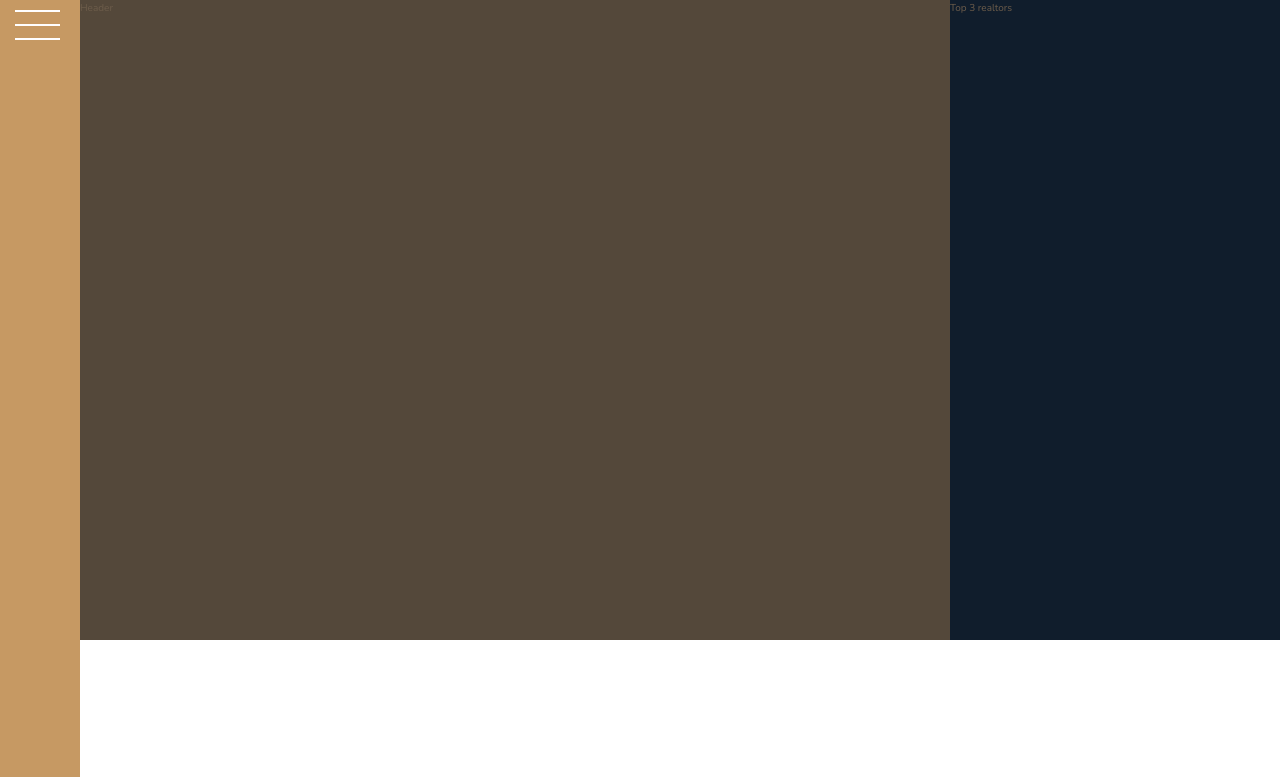
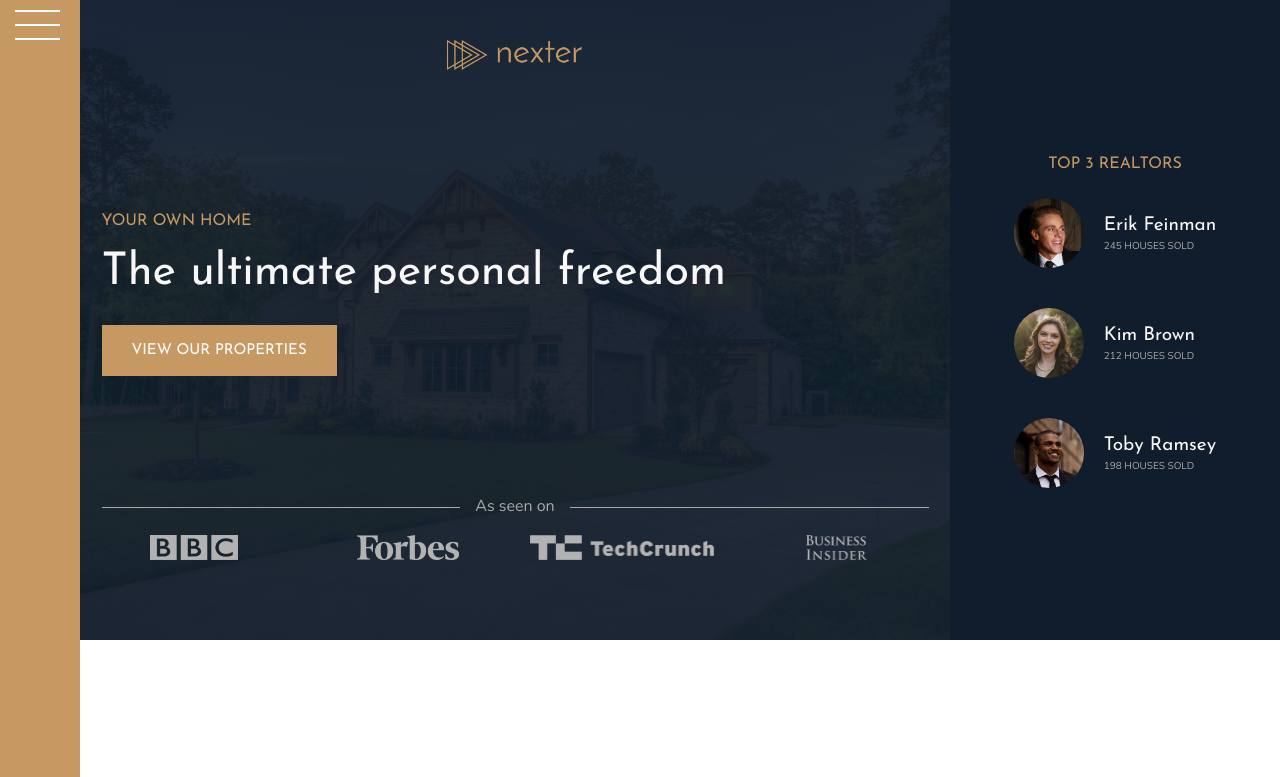
Before and after one commit to pie08/nexter, a website built with Parcel: page index.html in a window 1280 px wide. Shown: the top 777 px of the page. Built offline with nearby package versions, Linux system fonts and the light colour scheme.

Commit message:
desktop layout finished

```diff
--- a/index.html
+++ b/index.html
@@ -21,9 +21,42 @@
       </button>
     </div>
 
-    <header class="header">Header</header>
+    <header class="header">
+      <img src="img/logo.png" alt="Nexter logo" class="header__logo" />
+      <h3 class="heading-3">Your own home</h3>
+      <h1 class="heading-1">The ultimate personal freedom</h1>
+      <button class="btn header__btn">View our properties</button>
+      <div class="header__seenon-text">As seen on</div>
+      <div class="header__seenon-logos">
+        <img src="img/logo-bbc.png" alt="Seen on BBC" />
+        <img src="img/logo-forbes.png" alt="Seen on Forbes" />
+        <img src="img/logo-techcrunch.png" alt="Seen on Tech Crunch" />
+        <img src="img/logo-bi.png" alt="Seen on Business Insider" />
+      </div>
+    </header>
 
-    <div class="realtors">Top 3 realtors</div>
+    <div class="realtors">
+      <h3 class="heading-3">Top 3 realtors</h3>
+      <div class="realtors__list">
+        <img src="img/realtor-1.jpeg" alt="Realtor" class="realtors__img" />
+        <div class="realtors__details">
+          <h4 class="heading-4 heading-4--light">Erik Feinman</h4>
+          <p class="realtors__sold">245 houses sold</p>
+        </div>
+
+        <img src="img/realtor-2.jpeg" alt="Realtor" class="realtors__img" />
+        <div class="realtors__details">
+          <h4 class="heading-4 heading-4--light">Kim Brown</h4>
+          <p class="realtors__sold">212 houses sold</p>
+        </div>
+
+        <img src="img/realtor-3.jpeg" alt="Realtor" class="realtors__img" />
+        <div class="realtors__details">
+          <h4 class="heading-4 heading-4--light">Toby Ramsey</h4>
+          <p class="realtors__sold">198 houses sold</p>
+        </div>
+      </div>
+    </div>
 
     <section class="features">
       <div class="feature">
--- a/sass/_header.scss
+++ b/sass/_header.scss
@@ -1,4 +1,59 @@
 .header {
-  background-color: $color-grey-dark-1;
   grid-column: full-start / col-end 6;
+  background-image: linear-gradient(
+      rgba($color-secondary, 0.93),
+      rgba($color-secondary, 0.93)
+    ),
+    url("../img/hero.jpeg");
+  background-size: cover;
+  background-position: center;
+  padding: 8rem;
+  padding-top: 4rem;
+
+  display: grid;
+  grid-template-rows: 1fr min-content 6rem 1fr;
+  grid-template-columns: max-content;
+  row-gap: 1.5rem;
+
+  justify-content: center;
+
+  &__logo {
+    height: 3rem;
+    justify-self: center;
+  }
+
+  &__btn {
+    align-self: start;
+    justify-self: start;
+  }
+
+  &__seenon-text {
+    display: grid;
+    grid-template-columns: 1fr max-content 1fr;
+    align-items: center;
+    gap: 1.5rem;
+
+    font-size: 1.6rem;
+    color: $color-grey-light-2;
+
+    &::before,
+    &::after {
+      content: "";
+      height: 1px;
+      display: block;
+      background-color: currentColor;
+    }
+  }
+
+  &__seenon-logos {
+    display: grid;
+    grid-template-columns: repeat(4, 1fr);
+    column-gap: 3rem;
+    justify-items: center;
+
+    & img {
+      height: 2.5rem;
+      filter: brightness(70%);
+    }
+  }
 }
--- a/sass/_realtors.scss
+++ b/sass/_realtors.scss
@@ -1,4 +1,31 @@
 .realtors {
   background-color: $color-secondary;
   grid-column: col-start 7 / full-end;
+  padding: 3rem;
+
+  display: grid;
+  align-content: center;
+  justify-content: center;
+  justify-items: center;
+  row-gap: 2rem;
+
+  &__list {
+    display: grid;
+    grid-template-columns: min-content max-content;
+    column-gap: 2rem;
+    row-gap: 5vh;
+    align-items: center;
+  }
+
+  &__img {
+    width: 7rem;
+    border-radius: 50%;
+    display: block;
+  }
+
+  &__sold {
+    text-transform: uppercase;
+    color: $color-grey-light-2;
+    margin-top: -3px;
+  }
 }
--- a/sass/_typography.scss
+++ b/sass/_typography.scss
@@ -6,6 +6,9 @@
 .heading {
   &-1 {
     @extend %heading;
+    font-size: 4.5rem;
+    color: $color-grey-light-1;
+    line-height: 1;
   }
 
   &-2 {
```
Also changed, not shown: css/style.css.
